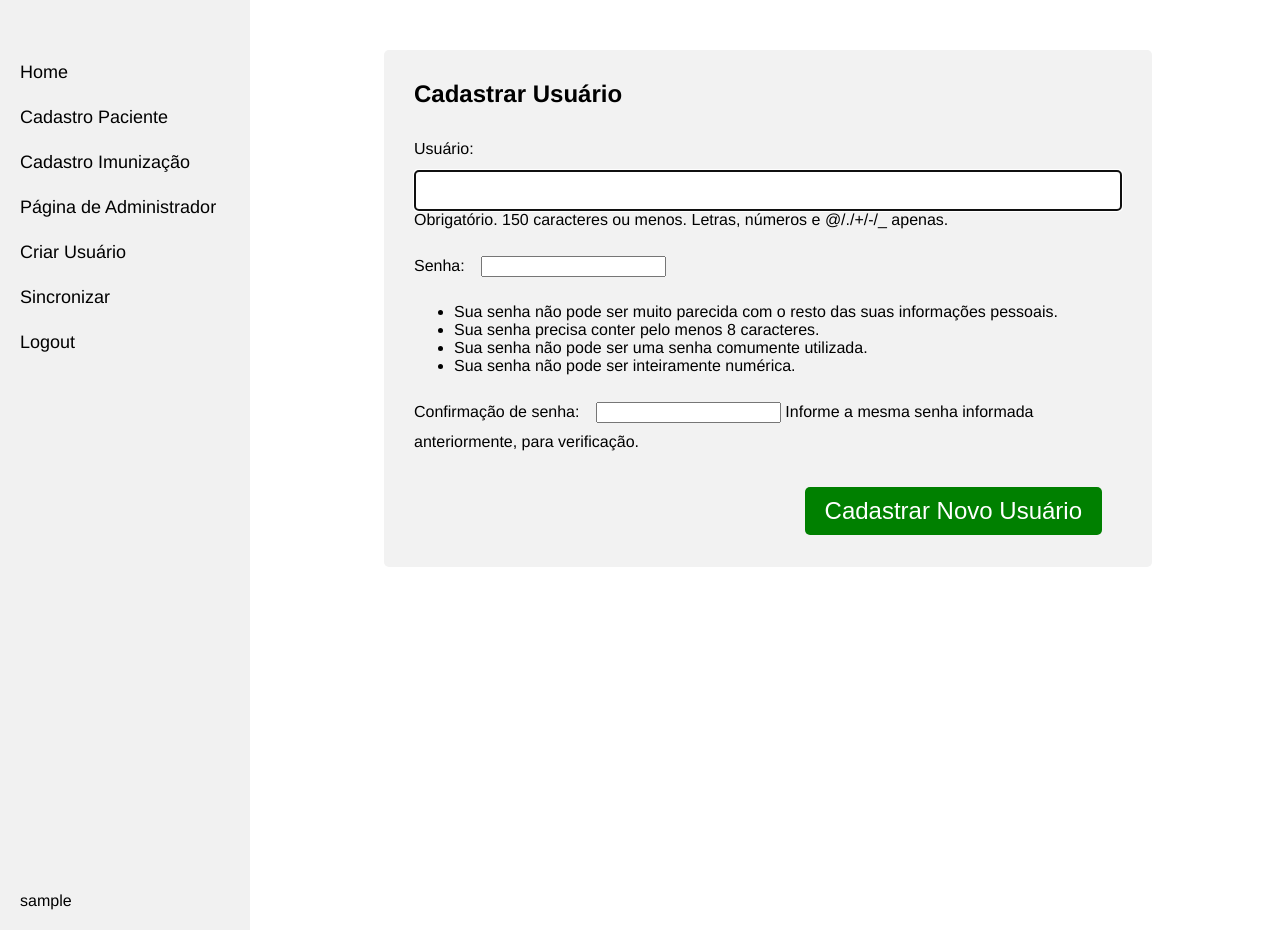
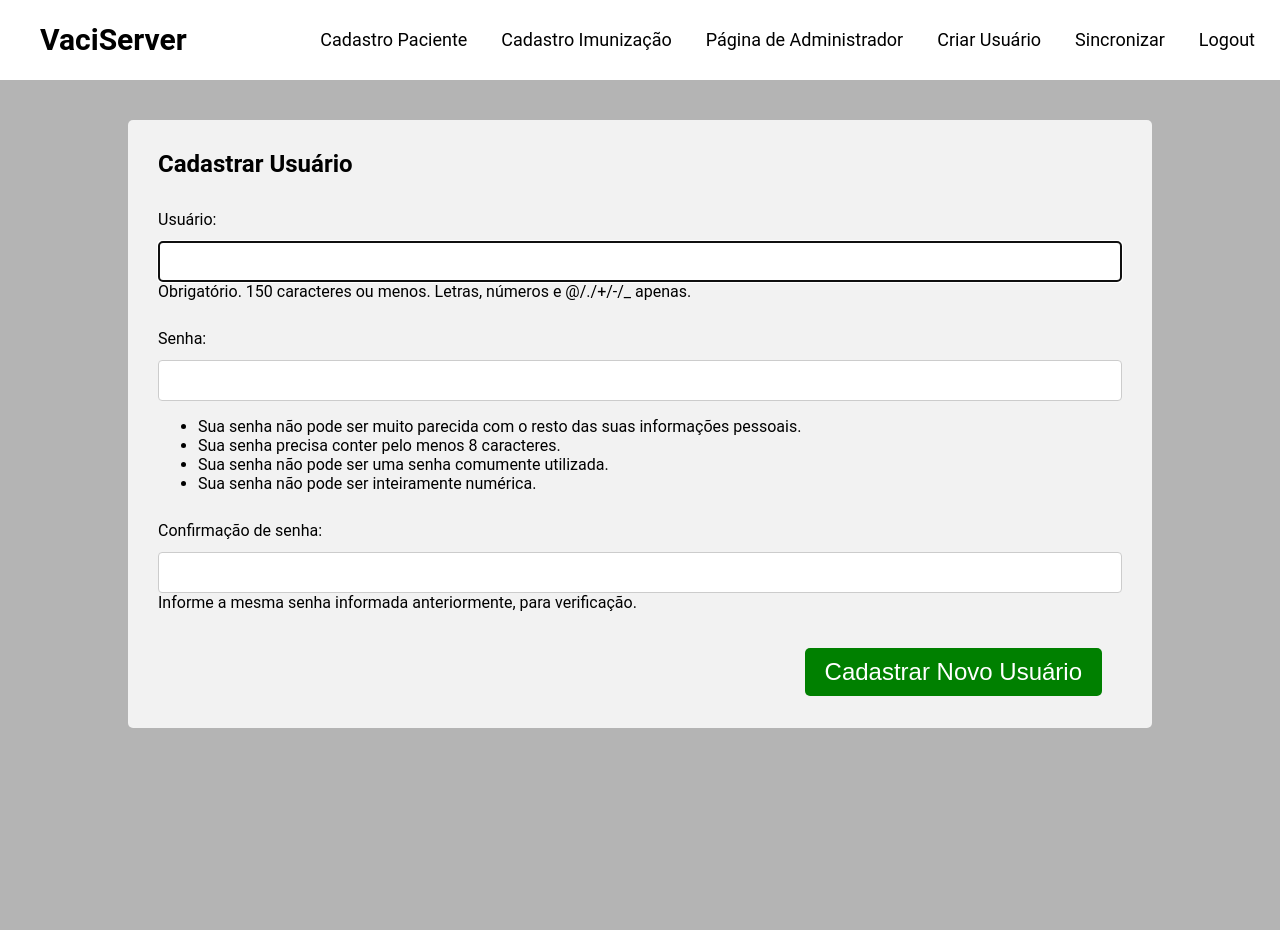
Before and after one commit to EduardoTA/covid-local-server, a Django app: page /cadastrar_usuario/ in a window 1280 px wide. Run offline with Django 3.2, Linux system fonts and the light colour scheme; the visitor is signed in with stand-in values (Sample User, id 1); some libraries are stand-ins or nearby versions.

Commit message:
rework navbar'

```diff
--- a/projeto/covidlocal/static/css/basestyle.css
+++ b/projeto/covidlocal/static/css/basestyle.css
@@ -1,56 +1,144 @@
+body {
+    font-family: 'Poppins', sans-serif;
+    font-family: 'Roboto', sans-serif;
+    margin: 0;
+    padding-top: 70px;
+    background-color: rgb(180, 180, 180);
+}
+
+nav {
+    position: fixed;
+    top: 0;
+    height: 80px;
+    width: 100%;
+    background-color: white;
+}
+
+nav ul {
+    list-style-type: none;
+    float: right;
+    margin: 0;
+    margin-right: 10px;
+    padding: 0
+}
+
+nav ul li {
+    display: inline-block;
+}
+
+nav ul li a {
+    line-height: 80px;
+    font-size: 18px;
+    color: #000;
+    text-decoration: none;
+    margin: 5px;
+    padding: 10px;
+    border-radius: 4px;
+}
+
+nav ul li a:hover {
+    background-color: #555;
+    color: white;
+}
+
+.logo {
+    display: inline-block;
+    line-height: 80px;
+    font-size: 30px;
+    font-weight: bold;
+    margin-top: 0;
+    padding-left: 40px;
+    color: #000;
+    text-decoration: none;
+}
+
+.menubtn {
+    font-size: 40px;
+    color: black;
+    float: right;
+    padding: 0;
+    line-height: 80px;
+    margin-right: 40px;
+    margin-top: 20px;
+    cursor: pointer;
+    display: none;
+}
+
+#check {
+    display: none;
+}
+
+li.usuario {
+    display: none;
+    position: fixed;
+    bottom: 20px;
+    left: 20px;
+}
 
 
-body {
-    font-family: 'Helvetica', 'Arial', sans-serif;
-    margin: 0;
+
+@media screen and (max-width:1200px) {
+
+    .menubtn {
+        display: inline-block;
+    }
+    nav ul {
+        position: fixed;
+        height: 100vh;
+        width: 300px;
+        margin-right: 0;
+        background: #555;
+        text-align: center;
+        padding: 0;
+        top: 80px;
+        right: -400px;
+        transition: all .5s;
+    }
+    nav ul li {
+        display: block;
+        width: 300px;
+    }
+    nav ul li a {
+        color: white;
+    }
+    nav ul li a:hover {
+        background-color: rgb(172, 172, 172);
+        color: white;
+    }
+    #check:checked  ~ .ul_base{
+        right: 0;
+    }
 }
 
-.pagina_principal {
-    display: block;
-    margin-left: 250px;
-    padding: 1px 16px;
-}
 
-div {
-    display: block;
-    margin-left: 250px;
-    padding: 1px 16px;
-}
 
-.ul_base {
-    list-style-type: none;
-    margin: 0;
-    padding: 20px 0 ;
-    padding-top: 50px;
-    width: 250px;
-    background-color: #f1f1f1;
-    height: 100%;
-    position: fixed;
-    overflow: auto;
-    display: block;
-    top: 0px;
-}
 
-.li_base a {
+.sync {
     display: block;
     font-size: 18px;
     color: #000;
     padding: 12px 20px;
     text-decoration: none;
+    border: none;
+    width: 250px;
+    cursor: pointer;
+    text-align: left;
+    background-color: white;
 }
 
-.li_base a:hover {
+.sync:hover {
     background-color: #555;
     color: white;
 }
+
+
 
 ul.messagelist {
     padding: 0;
     margin: 0;
 }
 
-li.success {
-    border-radius: 5px;
+ul.messagelist li.success {
     display: block;
     font-weight: 400;
     font-size: 18px;
@@ -61,31 +149,13 @@ li.success {
     color: #eeeeee;
 }
 
-ul.messagelist li.error {
-    border-radius: 5px;
+ul.errorlist li.error {
     display: block;
     font-weight: 400;
     font-size: 18px;
     padding: 10px 10px 10px 65px;
     margin: 0 0 10px 0;
-    background: #d00000;
+    background: #c50000;
     background-size: 16px auto;
     color: #eeeeee;
 }
-
-li.usuario {
-    position: fixed;
-    bottom: 20px;
-    left: 20px;
-}
-
-.ul_base {
-    display: block;
-}
-
-@media screen and (max-width:980px) {
-
-    .ul_base {
-        display: none;
-    }
-}
--- a/projeto/covidlocal/static/css/form.css
+++ b/projeto/covidlocal/static/css/form.css
@@ -30,12 +30,22 @@ input[type=email] {
     resize: vertical;
 }
 
+input[type=password] {
+    width: 100%;
+    padding: 12px;
+    border: 1px solid #ccc;
+    border-radius: 4px;
+    box-sizing: border-box;
+    resize: vertical;
+}
+
+
 label {
     padding: 12px 12px 12px 0;
     display: inline-block;
 }
 
-input[type=submit] {
+input[type=submit], button[type=submit]  {
     padding: 10px 20px;
     border-radius: 5px;
     margin: 20px;
@@ -52,7 +62,7 @@ input[type=submit] {
     border-radius: 5px;
     background-color: #f2f2f2;
     margin-top: 50px;
-    margin-left: 30%;
+    margin-left: 10%;
     margin-right: 10%;
     margin-bottom: 40px;
     height: max-content;
--- a/projeto/covidlocal/templates/base.html
+++ b/projeto/covidlocal/templates/base.html
@@ -1,7 +1,8 @@
 <!DOCTYPE html>
 <html>
 <head>
-    <script src="https://ajax.googleapis.com/ajax/libs/jquery/3.5.1/jquery.min.js"></script>
+    <script src="https://kit.fontawesome.com/34394b45e0.js" crossorigin="anonymous"></script>
+    <script src="https://kit.fontawesome.com/a076d05399.js" crossorigin="anonymous"></script>
     {% load static %}
     <link href="{% static "css/basestyle.css" %}" rel="stylesheet">
     <link rel="stylesheet" href="{% static "css/form.css" %}" rel="stylesheet">
@@ -9,9 +10,14 @@
 </head>
 <body>
     <nav>
+        <input type="checkbox" id="check">
+        <label for="check" class="menubtn">
+            <i class="fas  fa-bars"></i>
+        </label>
+        <a class="logo" href="/">VaciServer</a>
         <ul class = "ul_base">
             {% if user.is_authenticated %}
-        <li class = "li_base"><a href="/">Home</a></li>
+            <!-- <li class = "li_base"><a href="/">Home</a></li> -->
             <li class = "li_base"><a href="/cadastro_paciente">Cadastro Paciente</a></li>
             <li class = "li_base"><a href="/busca_cadastro">Cadastro Imunização</a></li>
             {% else %}
```
Lines whose indentation alone changed are shown as unchanged.
